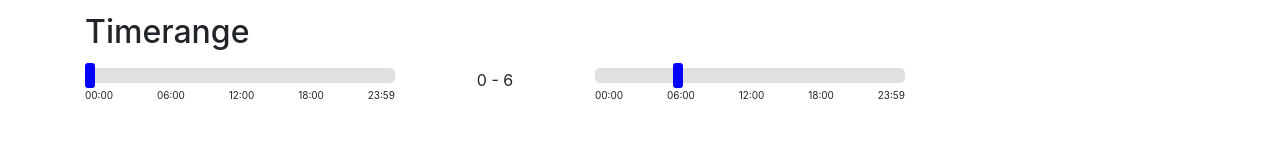
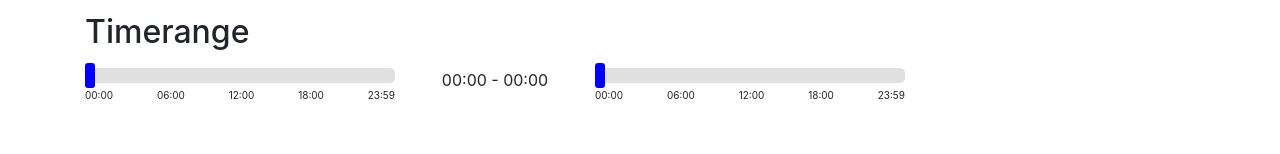
Before and after one commit to InnaPikul/react-learn-project, a React (Create React App) app: page / in a window 1280 px wide. Shown: the part 286-440 px from the top of the page. Built offline with nearby package versions, Linux system fonts and the light colour scheme.

Commit message:
add minutes format for slider

```diff
--- a/package.json
+++ b/package.json
@@ -8,6 +8,7 @@
     "@testing-library/user-event": "^12.1.10",
     "axios": "^0.21.0",
     "bootstrap": "^4.5.3",
+    "moment": "^2.29.1",
     "node-sass": "4.14.1",
     "react": "^17.0.1",
     "react-dom": "^17.0.1",
--- a/src/components/Slider/Slider.js
+++ b/src/components/Slider/Slider.js
@@ -58,7 +58,7 @@ const Slider = ({
     }
   };
 
-  function moveAt(pageX, shift, setValue) {
+  function moveAt(pageX, shift, setValue, thumbRef) {
     const currentThumbPosition = pageX - slider.current.offsetLeft; // left point of current position of thumb on slider
     if (
       currentThumbPosition > 0 &&
@@ -68,11 +68,14 @@ const Slider = ({
         ((currentThumbPosition - shift) * 100) / slider.current.offsetWidth
       );
       const rightEdge = Math.round(
-        ((slider.current.offsetWidth) * 100) /
+        ((slider.current.offsetWidth + thumbRef.current.offsetWidth) * 100) /
           slider.current.offsetWidth
       );
-
-      if (left > rightEdge) {
+      if (left < 0) {
+        setValue(0);
+        sendFromValue && sendFromValue(0);
+        sendToValue && sendToValue(0);
+      } else if (left > rightEdge) {
         setValue(rightEdge);
         sendFromValue && sendFromValue(rightEdge);
         sendToValue && sendToValue(rightEdge);
@@ -87,10 +90,10 @@ const Slider = ({
   const handleMousedown = (event) => {
     let thumb = getExactThumbValues(event);
     const shiftX = event.clientX - thumb.ref.current.getBoundingClientRect().left;
-    moveAt(event.pageX, shiftX, thumb.action);
+    moveAt(event.pageX, shiftX, thumb.action, thumb.ref);
 
     function onMouseMove(event) {
-      moveAt(event.pageX, shiftX, thumb.action);
+      moveAt(event.pageX, shiftX, thumb.action, thumb.ref);
     }
 
     document.addEventListener("mousemove", onMouseMove);
--- a/src/components/Timerange/TimeRange.js
+++ b/src/components/Timerange/TimeRange.js
@@ -1,14 +1,19 @@
 import React, { useState } from "react";
 import Slider from "../Slider/Slider";
 import "./style.scss";
+import moment from 'moment';
 
 const TimeRange = ({ hasScale }) => {
   const [fromValue, setFromValue] = useState(0);
-  const [toValue, setToValue] = useState(25);
+  const [toValue, setToValue] = useState(0);
 
   const convertToHours = (fieldValue) => {
     const hourInPercent = 100 / 24; //value in % of one hour
-    return Math.round(fieldValue / hourInPercent);
+    let result = fieldValue / hourInPercent;
+    let resultInHours = Math.floor(fieldValue / hourInPercent);
+    let resultInMinutes =  Math.floor((result - resultInHours) * 60);
+    let newRes = moment(`${resultInHours}:${resultInMinutes}`,"LT").format('HH:mm');
+    return newRes.toString();
   };
 
   return (
```
Also changed, not shown: 2 other files (tests, documents, lock files or other folders).
